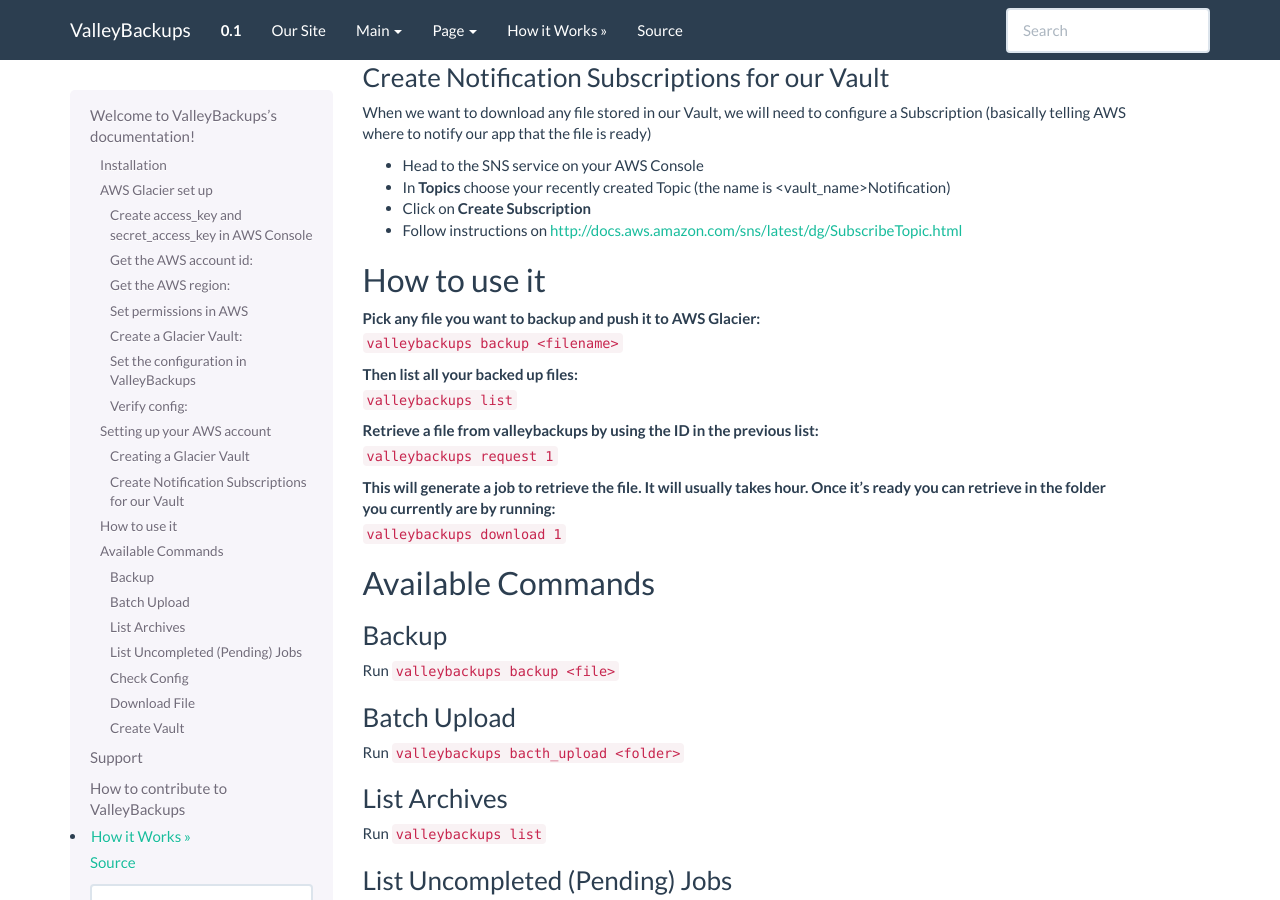
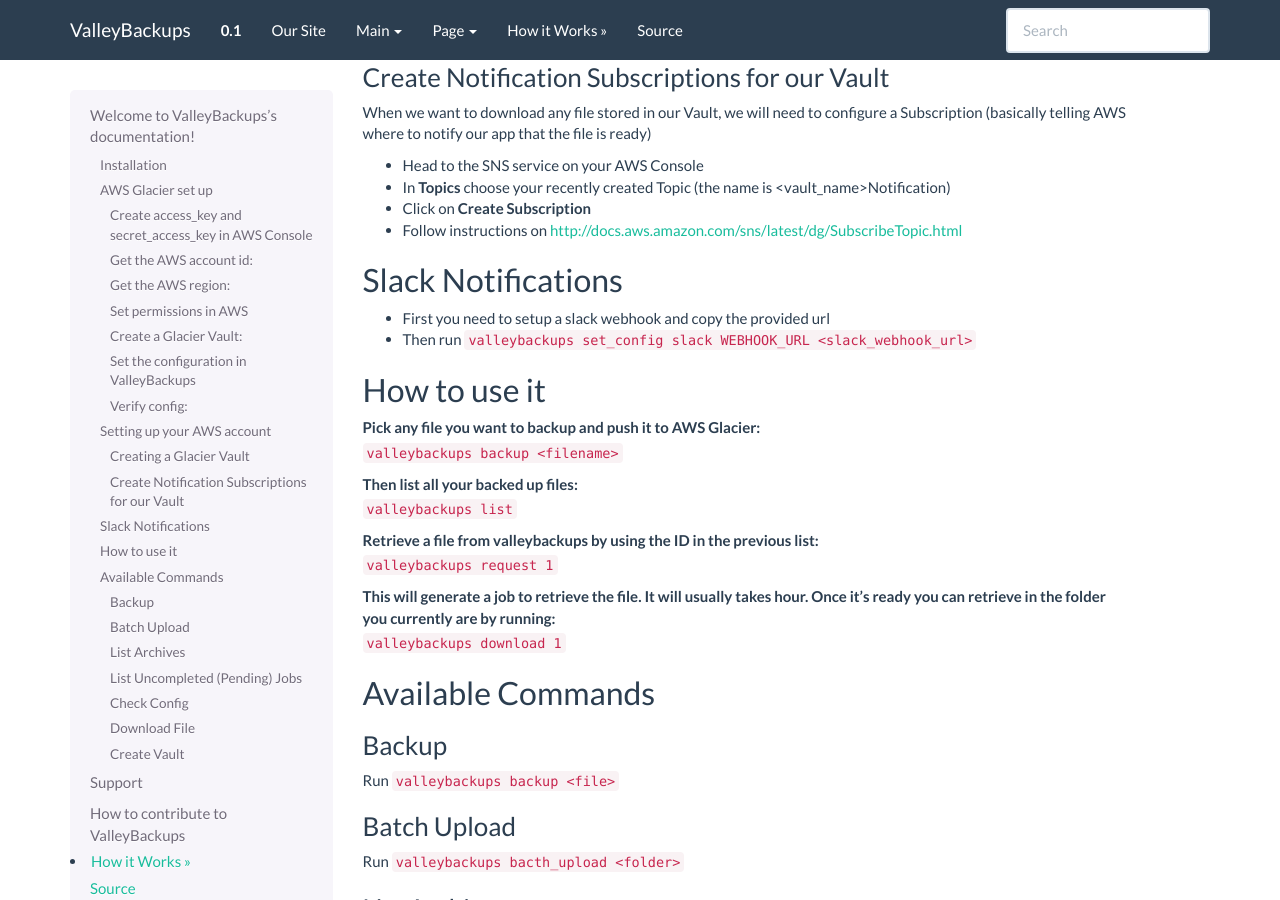
Before and after one commit to valleyworks/valleybackups, a Sphinx documentation site: the page built from docs/index.rst, in a window 1280 px wide and 900 px high, scrolled down 1886 px. Built offline with Sphinx 7.4.7, drawn with Linux system fonts in a browser that asks for light colours.

Commit message:
Added slack doc

```diff
--- a/docs/index.rst
+++ b/docs/index.rst
@@ -110,6 +110,12 @@ When we want to download any file stored in our Vault, we will need to configure
 * Follow instructions on http://docs.aws.amazon.com/sns/latest/dg/SubscribeTopic.html
 
 
+Slack Notifications
+-------------------
+
+* First you need to setup a slack webhook and copy the provided url
+* Then run ``valleybackups set_config slack WEBHOOK_URL <slack_webhook_url>``
+
 How to use it
 -------------
 
```
